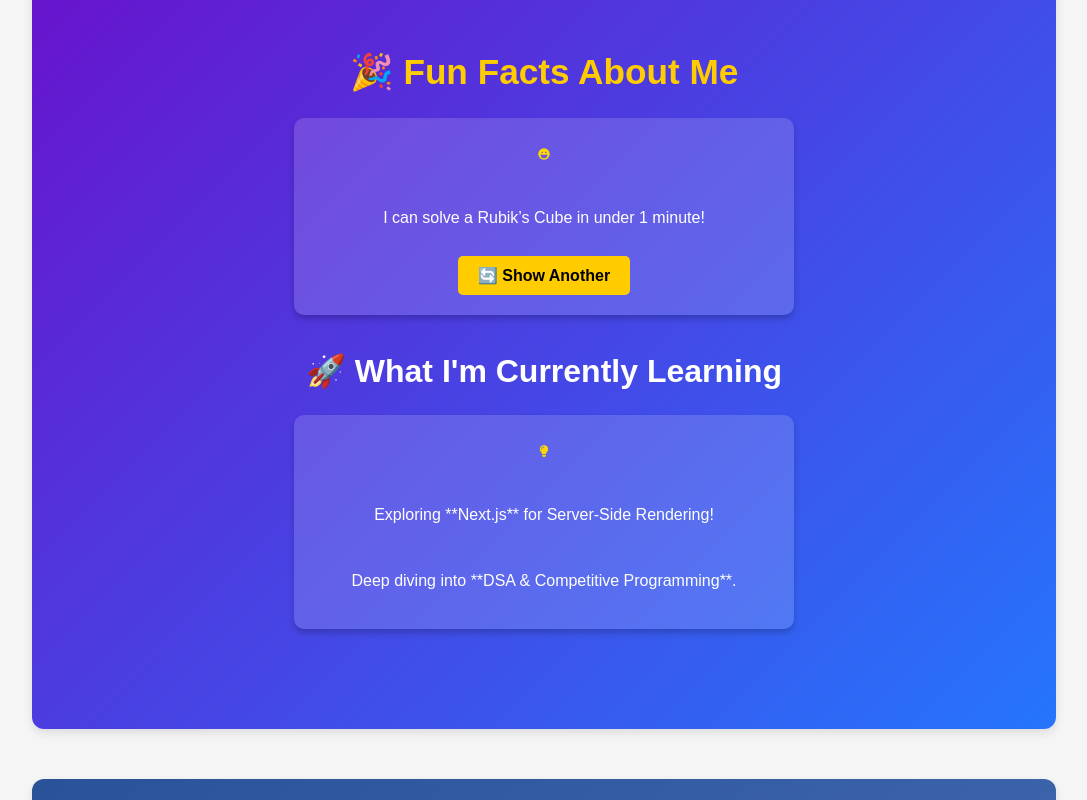
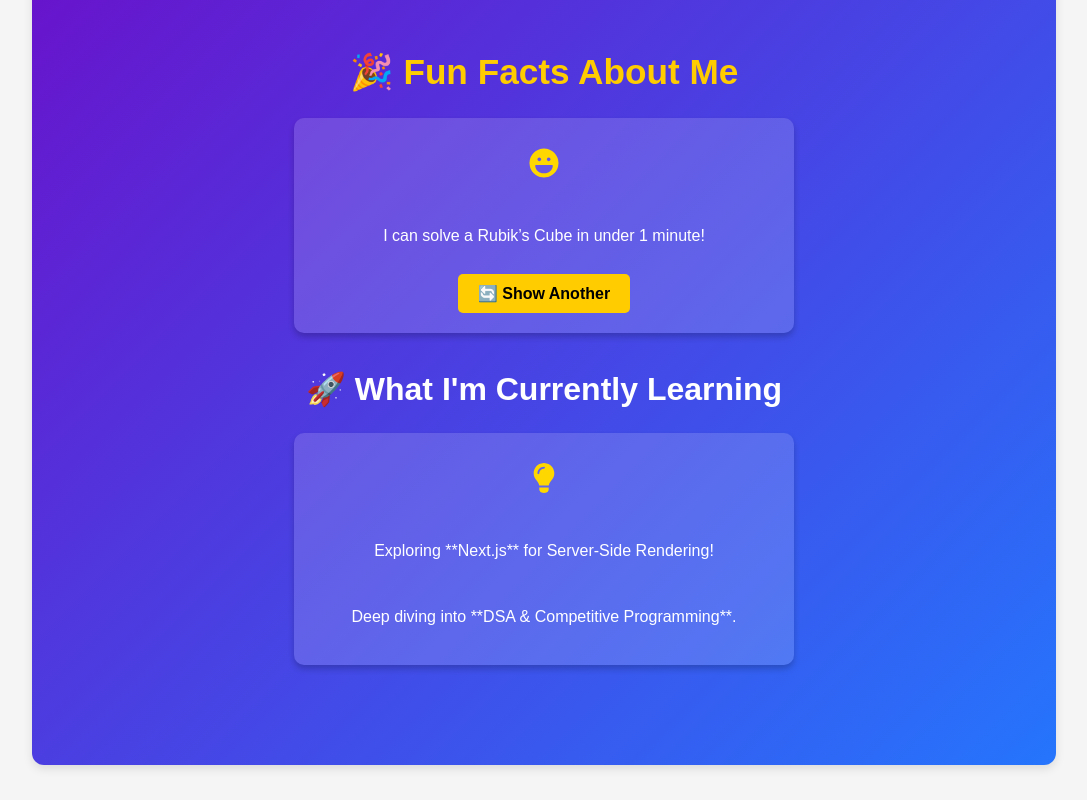
Before and after one commit to Satyam6201/portfolio-website, a React (Vite) app: page / in a window 1280 px wide. Shown: the part 3320-4120 px from the top of the page, without its empty margins (96-1183 px from the left). Built offline with nearby package versions, Linux system fonts and the light colour scheme.

Commit message:
Add Feature

```diff
--- a/src/styles/footer.css
+++ b/src/styles/footer.css
@@ -18,7 +18,7 @@
 }
 
 .icon {
-  font-size: 32px !important;
+  font-size: 50px !important;
   transition: transform 0.3s ease-in-out, color 0.3s, text-shadow 0.3s;
   cursor: pointer;
   padding: 10px;
```
